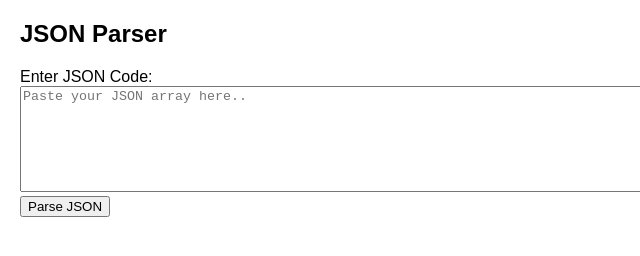
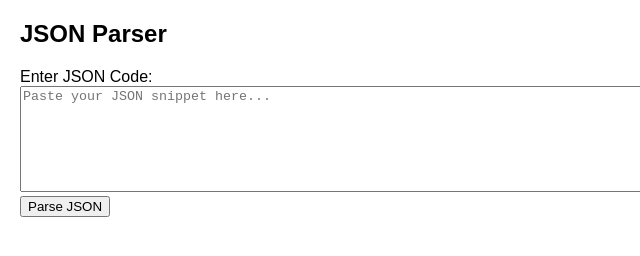
Before and after one commit to mrpmartin/git_test, a plain HTML site: page index.html in a window 1280 px wide. Shown: the full height of the page, 0-640 px from the left. Drawn offline with Linux system fonts and the light colour scheme.

Commit message:
Changed placeholder text

```diff
--- a/index.html
+++ b/index.html
@@ -25,7 +25,7 @@
 
     <!-- Textarea for entering JSON code -->
     <label for="jsonInput">Enter JSON Code:</label>
-    <textarea id="jsonInput" placeholder="Paste your JSON array here.."></textarea>
+    <textarea id="jsonInput" placeholder="Paste your JSON snippet here..."></textarea>
 
     <!-- Button to trigger the parsing -->
     <button onclick="parseJSON()">Parse JSON</button>
```
